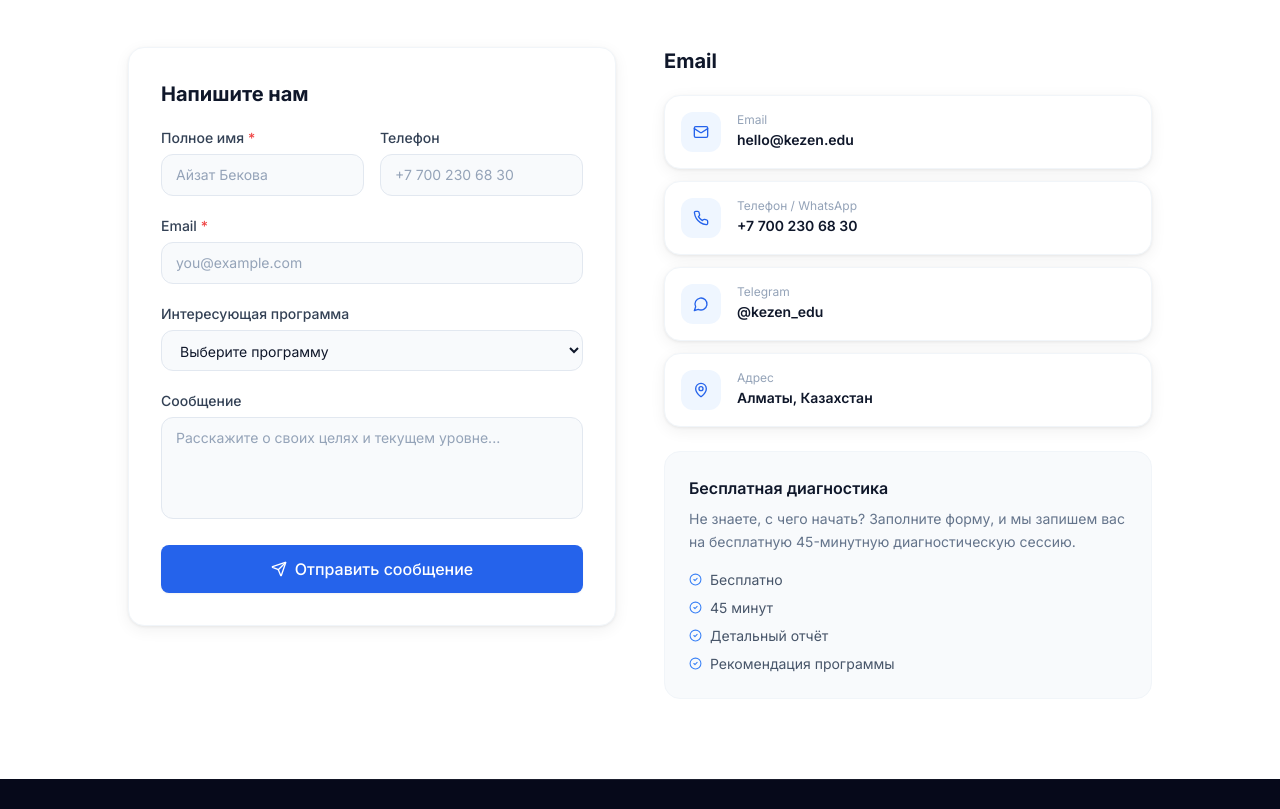
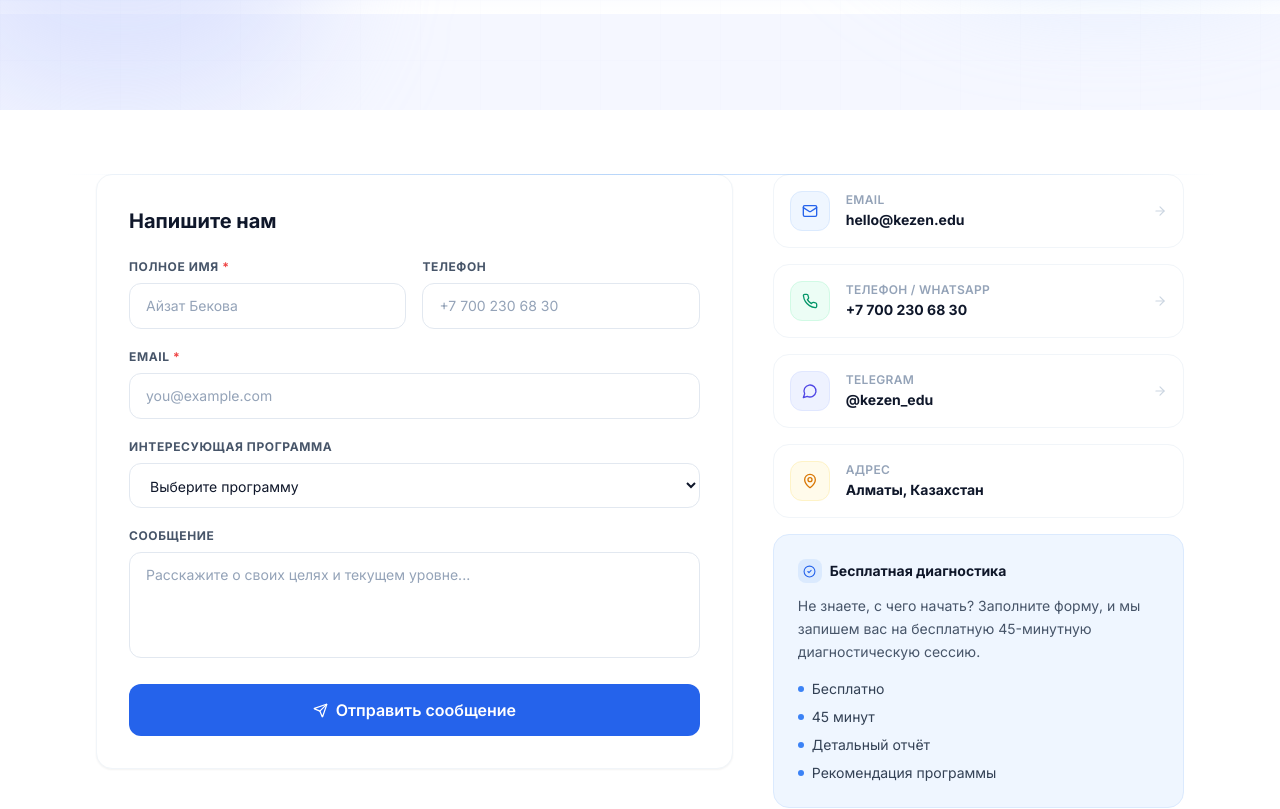
Before and after one commit to Clid2/kezeneducation, a Next.js app: page /contact in a window 1280 px wide. Shown: the part 440-1249 px from the top of the page. Built offline with nearby package versions, Linux system fonts and the light colour scheme.

Commit message:
fix lead supabase

```diff
--- a/app/about/AboutPageClient.tsx
+++ b/app/about/AboutPageClient.tsx
@@ -62,7 +62,6 @@ export default function AboutPageClient() {
                 transition={{ duration: 0.4, delay: 0.4 + i * 0.08 }}
                 className="bg-white/60 dark:bg-white/5 border border-slate-200/60 dark:border-white/10 rounded-2xl p-5 text-left"
               >
-                <div className="text-2xl mb-3">{v.icon}</div>
                 <div className="font-bold text-slate-900 dark:text-white text-sm mb-1.5">{v.title}</div>
                 <div className="text-xs text-slate-600 dark:text-slate-400 leading-relaxed">{v.desc}</div>
               </motion.div>
@@ -121,7 +120,7 @@ export default function AboutPageClient() {
             <p className="text-slate-600 dark:text-slate-300 text-lg max-w-xl">{a.whySubtitle}</p>
           </motion.div>
           <div className="grid grid-cols-1 md:grid-cols-2 lg:grid-cols-4 gap-5">
-            {(a.whyFeatures ?? []).map((f, i) => {
+            {(a.features ?? []).map((f, i) => {
               const color = featureColors[i % 4];
               const c = colorMap[color];
               const Icon = featureIcons[i % 4];
--- a/app/contact/ContactPageClient.tsx
+++ b/app/contact/ContactPageClient.tsx
@@ -1,17 +1,15 @@
 "use client";
 
-import React from "react";
-import { useState } from "react";
+import React, { useState } from "react";
 import { motion } from "framer-motion";
 import {
-  Mail, Phone, MapPin, MessageCircle, Send, CheckCircle2, AlertCircle,
+  Mail, Phone, MapPin, MessageCircle, Send, CheckCircle2, AlertCircle, ArrowRight,
 } from "lucide-react";
 import Badge from "@/components/ui/Badge";
-import Button from "@/components/ui/Button";
 import { useI18n } from "@/lib/i18n-context";
 
 const inputBase =
-  "w-full px-3.5 py-2.5 text-sm bg-slate-50 dark:bg-slate-800/80 border border-slate-200 dark:border-slate-600 rounded-xl text-slate-900 dark:text-white placeholder-slate-400 dark:placeholder-slate-500 focus:outline-none focus:ring-2 focus:ring-blue-500/20 focus:border-blue-400 dark:focus:border-blue-500 transition-all";
+  "w-full px-4 py-3 text-sm bg-white dark:bg-white/5 border border-slate-200 dark:border-white/10 rounded-xl text-slate-900 dark:text-white placeholder-slate-400 dark:placeholder-slate-500 focus:outline-none focus:ring-2 focus:ring-blue-500/20 focus:border-blue-400 dark:focus:border-blue-500/60 transition-all duration-200";
 
 export default function ContactPageClient() {
   const { t, locale } = useI18n();
@@ -20,13 +18,7 @@ export default function ContactPageClient() {
   const [submitted, setSubmitted] = useState(false);
   const [loading, setLoading] = useState(false);
   const [serverError, setServerError] = useState<string | null>(null);
-  const [form, setForm] = useState({
-    name: "",
-    email: "",
-    phone: "",
-    program: "",
-    message: "",
-  });
+  const [form, setForm] = useState({ name: "", email: "", phone: "", program: "", message: "" });
 
   const handleSubmit = async (e: React.FormEvent) => {
     e.preventDefault();
@@ -39,11 +31,8 @@ export default function ContactPageClient() {
         body: JSON.stringify({ ...form, locale }),
       });
       const data = await res.json();
-      if (data.success) {
-        setSubmitted(true);
-      } else {
-        setServerError(Array.isArray(data.errors) ? data.errors.join(" ") : c.errorMsg);
-      }
+      if (data.success) setSubmitted(true);
+      else setServerError(Array.isArray(data.errors) ? data.errors.join(" ") : c.errorMsg);
     } catch {
       setServerError(c.errorMsg);
     } finally {
@@ -52,72 +41,99 @@ export default function ContactPageClient() {
   };
 
   const contactItems = [
-    { icon: Mail, label: c.emailInfo, value: "hello@kezen.edu", href: "mailto:hello@kezen.edu" },
-    { icon: Phone, label: c.phoneInfo, value: "+7 700 230 68 30", href: "tel:+77002306830" },
-    { icon: MessageCircle, label: c.telegramInfo, value: c.telegram, href: "https://t.me/kezen_edu" },
-    { icon: MapPin, label: c.locationInfo, value: c.location, href: "#" },
+    { icon: Mail,          label: c.emailInfo,    value: "hello@kezen.edu",  href: "mailto:hello@kezen.edu", color: "blue" },
+    { icon: Phone,         label: c.phoneInfo,    value: "+7 700 230 68 30", href: "tel:+77002306830",        color: "emerald" },
+    { icon: MessageCircle, label: c.telegramInfo, value: c.telegram,          href: "https://t.me/kezen_edu", color: "indigo" },
+    { icon: MapPin,        label: c.locationInfo, value: c.location,          href: "#",                      color: "amber" },
   ];
 
+  const iconColors: Record<string, string> = {
+    blue:    "bg-blue-50 dark:bg-blue-500/10 text-blue-600 dark:text-blue-400 border-blue-100 dark:border-blue-500/20 group-hover:bg-blue-100 dark:group-hover:bg-blue-500/20",
+    emerald: "bg-emerald-50 dark:bg-emerald-500/10 text-emerald-600 dark:text-emerald-400 border-emerald-100 dark:border-emerald-500/20 group-hover:bg-emerald-100 dark:group-hover:bg-emerald-500/20",
+    indigo:  "bg-indigo-50 dark:bg-indigo-500/10 text-indigo-600 dark:text-indigo-400 border-indigo-100 dark:border-indigo-500/20 group-hover:bg-indigo-100 dark:group-hover:bg-indigo-500/20",
+    amber:   "bg-amber-50 dark:bg-amber-500/10 text-amber-600 dark:text-amber-400 border-amber-100 dark:border-amber-500/20 group-hover:bg-amber-100 dark:group-hover:bg-amber-500/20",
+  };
+
   return (
-    <div className="pt-20 bg-white dark:bg-slate-900 min-h-screen">
-      {/* Hero */}
-      <section className="py-20 bg-slate-50 dark:bg-slate-800/50 relative overflow-hidden">
-        <div className="absolute inset-0 bg-grid opacity-40 pointer-events-none" />
-        <div className="relative max-w-7xl mx-auto px-4 sm:px-6 lg:px-8 text-center">
+    <div className="pt-20 bg-white dark:bg-[#06091a] min-h-screen">
+
+      {/* ── HERO ── */}
+      <section className="relative py-24 overflow-hidden bg-[#f5f7ff] dark:bg-[#06091a]">
+        <div className="absolute -top-20 -right-20 w-[500px] h-[400px] rounded-full bg-blue-200/60 blur-3xl pointer-events-none dark:hidden" />
+        <div className="absolute bottom-0 -left-20 w-[400px] h-[300px] rounded-full bg-indigo-200/50 blur-3xl pointer-events-none dark:hidden" />
+        <div className="absolute -top-40 right-0 w-[500px] h-[350px] rounded-full bg-blue-500/12 blur-3xl pointer-events-none hidden dark:block" />
+        <div className="absolute bottom-0 left-0 w-[400px] h-[300px] rounded-full bg-indigo-500/8 blur-3xl pointer-events-none hidden dark:block" />
+        <div className="absolute inset-0 bg-grid opacity-20 dark:opacity-10 pointer-events-none" />
+
+        <div className="relative max-w-3xl mx-auto px-4 sm:px-6 lg:px-8 text-center">
           <motion.div initial={{ opacity: 0, y: 16 }} animate={{ opacity: 1, y: 0 }} transition={{ duration: 0.5 }}>
-            <Badge variant="blue" className="mb-5">{c.badge}</Badge>
+            <Badge variant="blue" className="mb-6 text-sm px-5 py-2">{c.badge}</Badge>
           </motion.div>
           <motion.h1
             initial={{ opacity: 0, y: 20 }} animate={{ opacity: 1, y: 0 }}
             transition={{ duration: 0.6, delay: 0.1 }}
-            className="text-4xl md:text-5xl font-bold text-navy-950 dark:text-white tracking-tight mb-4"
+            className="text-4xl md:text-5xl lg:text-6xl font-bold text-slate-900 dark:text-white tracking-tight mb-5 leading-[1.08]"
           >
             {c.title}
           </motion.h1>
           <motion.p
             initial={{ opacity: 0, y: 16 }} animate={{ opacity: 1, y: 0 }}
             transition={{ duration: 0.5, delay: 0.2 }}
-            className="text-lg text-slate-500 dark:text-slate-400 max-w-xl mx-auto"
+            className="text-lg text-slate-600 dark:text-slate-300 max-w-xl mx-auto"
           >
             {c.subtitle}
           </motion.p>
         </div>
+        <div className="h-12 bg-gradient-to-b from-transparent to-white dark:to-[#06091a] pointer-events-none mt-8" />
       </section>
 
-      {/* Form + info */}
-      <section className="py-20 bg-white dark:bg-slate-900">
-        <div className="max-w-7xl mx-auto px-4 sm:px-6 lg:px-8">
-          <div className="grid md:grid-cols-2 gap-12 max-w-5xl mx-auto">
+      {/* ── FORM + INFO ── */}
+      <section className="relative py-16 bg-white dark:bg-[#06091a] overflow-hidden">
+        <div className="absolute top-0 right-0 w-[400px] h-[300px] bg-blue-400/4 dark:bg-blue-500/6 blur-3xl pointer-events-none" />
+        <div className="absolute bottom-0 left-0 w-[350px] h-[250px] bg-indigo-400/4 dark:bg-indigo-500/5 blur-3xl pointer-events-none" />
 
-            {/* Form */}
-            <motion.div initial={{ opacity: 0, x: -24 }} animate={{ opacity: 1, x: 0 }} transition={{ duration: 0.5 }}>
+        <div className="relative max-w-6xl mx-auto px-4 sm:px-6 lg:px-8">
+          <div className="grid lg:grid-cols-5 gap-10 items-start">
+
+            {/* ── FORM ── */}
+            <motion.div
+              initial={{ opacity: 0, x: -24 }} animate={{ opacity: 1, x: 0 }}
+              transition={{ duration: 0.55 }}
+              className="lg:col-span-3"
+            >
               {submitted ? (
                 <motion.div
                   initial={{ opacity: 0, scale: 0.96 }} animate={{ opacity: 1, scale: 1 }}
                   transition={{ duration: 0.4 }}
-                  className="bg-emerald-50 dark:bg-emerald-900/20 border border-emerald-100 dark:border-emerald-800 rounded-2xl p-10 text-center"
+                  className="bg-emerald-50 dark:bg-[#0d1424] border border-emerald-200 dark:border-emerald-500/25 rounded-2xl p-12 text-center"
                 >
-                  <div className="w-16 h-16 rounded-full bg-emerald-100 dark:bg-emerald-800/40 flex items-center justify-center mx-auto mb-4">
+                  <div className="w-16 h-16 rounded-full bg-emerald-100 dark:bg-emerald-500/15 flex items-center justify-center mx-auto mb-5">
                     <CheckCircle2 size={28} className="text-emerald-600 dark:text-emerald-400" />
                   </div>
-                  <h3 className="text-xl font-bold text-navy-950 dark:text-white mb-2">{c.successTitle}</h3>
-                  <p className="text-slate-500 dark:text-slate-400">{c.successDesc}</p>
+                  <h3 className="text-xl font-bold text-slate-900 dark:text-white mb-2">{c.successTitle}</h3>
+                  <p className="text-slate-600 dark:text-slate-300">{c.successDesc}</p>
                 </motion.div>
               ) : (
-                <form onSubmit={handleSubmit} className="bg-white dark:bg-slate-800 rounded-2xl border border-slate-100 dark:border-slate-700 shadow-card dark:shadow-none p-8 space-y-5">
-                  <h2 className="text-xl font-bold text-navy-950 dark:text-white mb-2">{c.formTitle}</h2>
+                <div className="bg-white dark:bg-[#0d1424] rounded-2xl border border-slate-100 dark:border-white/10 shadow-sm p-8">
+                  {/* top accent */}
+                  <div className="absolute top-0 inset-x-0 h-px bg-gradient-to-r from-transparent via-blue-400/40 to-transparent rounded-t-2xl" />
 
+                  <h2 className="text-xl font-bold text-slate-900 dark:text-white mb-6">{c.formTitle}</h2>
+
+                  <form onSubmit={handleSubmit} className="space-y-5">
                     <div className="grid grid-cols-1 sm:grid-cols-2 gap-4">
                       <div>
-                      <label className="block text-sm font-medium text-slate-700 dark:text-slate-300 mb-1.5">
-                        {c.nameLabel} <span className="text-red-500">*</span>
+                        <label className="block text-xs font-bold text-slate-600 dark:text-slate-400 uppercase tracking-wider mb-2">
+                          {c.nameLabel} <span className="text-red-500 normal-case">*</span>
                         </label>
                         <input type="text" required value={form.name}
                           onChange={(e) => setForm({ ...form, name: e.target.value })}
                           className={inputBase} placeholder={c.namePlaceholder} />
                       </div>
                       <div>
-                      <label className="block text-sm font-medium text-slate-700 dark:text-slate-300 mb-1.5">{c.phoneLabel}</label>
+                        <label className="block text-xs font-bold text-slate-600 dark:text-slate-400 uppercase tracking-wider mb-2">
+                          {c.phoneLabel}
+                        </label>
                         <input type="tel" value={form.phone}
                           onChange={(e) => setForm({ ...form, phone: e.target.value })}
                           className={inputBase} placeholder={c.phonePlaceholder} />
@@ -125,8 +141,8 @@ export default function ContactPageClient() {
                     </div>
 
                     <div>
-                    <label className="block text-sm font-medium text-slate-700 dark:text-slate-300 mb-1.5">
-                      {c.emailLabel} <span className="text-red-500">*</span>
+                      <label className="block text-xs font-bold text-slate-600 dark:text-slate-400 uppercase tracking-wider mb-2">
+                        {c.emailLabel} <span className="text-red-500 normal-case">*</span>
                       </label>
                       <input type="email" required value={form.email}
                         onChange={(e) => setForm({ ...form, email: e.target.value })}
@@ -134,10 +150,12 @@ export default function ContactPageClient() {
                     </div>
 
                     <div>
-                    <label className="block text-sm font-medium text-slate-700 dark:text-slate-300 mb-1.5">{c.programLabel}</label>
+                      <label className="block text-xs font-bold text-slate-600 dark:text-slate-400 uppercase tracking-wider mb-2">
+                        {c.programLabel}
+                      </label>
                       <select value={form.program}
                         onChange={(e) => setForm({ ...form, program: e.target.value })}
-                      className={inputBase}>
+                        className={`${inputBase} cursor-pointer`}>
                         <option value="">{c.programPlaceholder}</option>
                         {c.programOptions.map((opt) => (
                           <option key={opt.value} value={opt.value}>{opt.label}</option>
@@ -146,72 +164,102 @@ export default function ContactPageClient() {
                     </div>
 
                     <div>
-                    <label className="block text-sm font-medium text-slate-700 dark:text-slate-300 mb-1.5">{c.messageLabel}</label>
+                      <label className="block text-xs font-bold text-slate-600 dark:text-slate-400 uppercase tracking-wider mb-2">
+                        {c.messageLabel}
+                      </label>
                       <textarea rows={4} value={form.message}
                         onChange={(e) => setForm({ ...form, message: e.target.value })}
                         className={`${inputBase} resize-none`} placeholder={c.messagePlaceholder} />
                     </div>
 
                     {serverError && (
-                    <div className="flex items-start gap-2.5 bg-red-50 dark:bg-red-900/20 border border-red-100 dark:border-red-800 rounded-xl px-4 py-3">
+                      <div className="flex items-start gap-2.5 bg-red-50 dark:bg-red-500/10 border border-red-100 dark:border-red-500/20 rounded-xl px-4 py-3">
                         <AlertCircle size={15} className="text-red-500 flex-shrink-0 mt-0.5" />
                         <p className="text-sm text-red-600 dark:text-red-400">{serverError}</p>
                       </div>
                     )}
 
-                  <Button type="submit" variant="primary" size="lg" className="w-full" disabled={loading}>
+                    <button
+                      type="submit"
+                      disabled={loading}
+                      className="w-full flex items-center justify-center gap-2 bg-blue-600 hover:bg-blue-500 disabled:opacity-60 text-white font-semibold px-6 py-3.5 rounded-xl transition-colors duration-200 group"
+                    >
                       {loading ? (
-                      <span className="inline-flex items-center gap-2">
+                        <>
                           <svg className="animate-spin h-4 w-4" viewBox="0 0 24 24" fill="none">
                             <circle className="opacity-25" cx="12" cy="12" r="10" stroke="currentColor" strokeWidth="4" />
                             <path className="opacity-75" fill="currentColor" d="M4 12a8 8 0 018-8V0C5.373 0 0 5.373 0 12h4z" />
                           </svg>
                           {c.submit}...
-                      </span>
+                        </>
                       ) : (
-                      <><Send size={16} />{c.submit}</>
+                        <>
+                          <Send size={15} />
+                          {c.submit}
+                        </>
                       )}
-                  </Button>
+                    </button>
                   </form>
+                </div>
               )}
             </motion.div>
 
-            {/* Info */}
-            <motion.div initial={{ opacity: 0, x: 24 }} animate={{ opacity: 1, x: 0 }} transition={{ duration: 0.5 }} className="space-y-6">
-              <div>
-                <h3 className="text-xl font-bold text-navy-950 dark:text-white mb-5">{c.emailInfo}</h3>
-                <div className="space-y-3">
-                  {contactItems.map(({ icon: Icon, label, value, href }) => (
-                    <a key={label} href={href}
+            {/* ── INFO ── */}
+            <motion.div
+              initial={{ opacity: 0, x: 24 }} animate={{ opacity: 1, x: 0 }}
+              transition={{ duration: 0.55, delay: 0.1 }}
+              className="lg:col-span-2 space-y-4"
+            >
+              {/* Contact cards */}
+              {contactItems.map(({ icon: Icon, label, value, href, color }, i) => (
+                <motion.a
+                  key={label}
+                  href={href}
                   target={href.startsWith("http") ? "_blank" : undefined}
                   rel={href.startsWith("http") ? "noopener noreferrer" : undefined}
-                      className="flex items-start gap-4 p-4 bg-white dark:bg-slate-800 rounded-2xl border border-slate-100 dark:border-slate-700 shadow-card dark:shadow-none hover:shadow-card-hover transition-all duration-300 group"
+                  initial={{ opacity: 0, y: 12 }}
+                  animate={{ opacity: 1, y: 0 }}
+                  transition={{ duration: 0.4, delay: 0.2 + i * 0.07 }}
+                  className="flex items-center gap-4 p-4 bg-white dark:bg-[#0d1424] rounded-2xl border border-slate-100 dark:border-white/10 hover:border-blue-200 dark:hover:border-blue-500/30 hover:shadow-md transition-all duration-200 group"
                 >
-                      <div className="w-10 h-10 rounded-xl bg-blue-50 dark:bg-blue-900/30 flex items-center justify-center flex-shrink-0 group-hover:bg-blue-100 dark:group-hover:bg-blue-900/50 transition-colors">
-                        <Icon size={16} className="text-blue-600 dark:text-blue-400" />
+                  <div className={`w-10 h-10 rounded-xl border flex items-center justify-center flex-shrink-0 transition-colors ${iconColors[color]}`}>
+                    <Icon size={16} />
                   </div>
                   <div>
-                        <div className="text-xs text-slate-400 dark:text-slate-500">{label}</div>
-                        <div className="text-sm font-semibold text-navy-950 dark:text-white mt-0.5">{value}</div>
+                    <div className="text-xs font-semibold text-slate-400 dark:text-slate-500 uppercase tracking-wide">{label}</div>
+                    <div className="text-sm font-bold text-slate-900 dark:text-white mt-0.5">{value}</div>
                   </div>
-                    </a>
+                  {href !== "#" && (
+                    <ArrowRight size={14} className="ml-auto text-slate-300 dark:text-slate-600 group-hover:text-blue-500 dark:group-hover:text-blue-400 group-hover:translate-x-0.5 transition-all" />
+                  )}
+                </motion.a>
               ))}
+
+              {/* Diagnostic info */}
+              <motion.div
+                initial={{ opacity: 0, y: 12 }}
+                animate={{ opacity: 1, y: 0 }}
+                transition={{ duration: 0.4, delay: 0.5 }}
+                className="bg-blue-50 dark:bg-[#0d1424] rounded-2xl border border-blue-100 dark:border-blue-500/20 p-6 mt-2"
+              >
+                <div className="flex items-center gap-2 mb-3">
+                  <div className="w-6 h-6 rounded-lg bg-blue-100 dark:bg-blue-500/20 flex items-center justify-center">
+                    <CheckCircle2 size={13} className="text-blue-600 dark:text-blue-400" />
                   </div>
+                  <h4 className="font-bold text-slate-900 dark:text-white text-sm">{c.diagnosticTitle}</h4>
                 </div>
-
-              <div className="bg-slate-50 dark:bg-slate-800 rounded-2xl p-6 border border-slate-100 dark:border-slate-700">
-                <h4 className="font-semibold text-navy-950 dark:text-white mb-2">{c.diagnosticTitle}</h4>
-                <p className="text-sm text-slate-500 dark:text-slate-400 leading-relaxed mb-4">{c.diagnosticDesc}</p>
+                <p className="text-sm text-slate-600 dark:text-slate-300 leading-relaxed mb-4">{c.diagnosticDesc}</p>
                 <div className="space-y-2">
                   {c.diagnosticFeatures.map((item) => (
-                    <div key={item} className="flex items-center gap-2 text-sm text-slate-600 dark:text-slate-300">
-                      <CheckCircle2 size={13} className="text-blue-500 dark:text-blue-400 flex-shrink-0" />
+                    <div key={item} className="flex items-center gap-2 text-sm text-slate-700 dark:text-slate-300">
+                      <div className="w-1.5 h-1.5 rounded-full bg-blue-500 flex-shrink-0" />
                       {item}
                     </div>
                   ))}
                 </div>
-              </div>
               </motion.div>
+            </motion.div>
+
           </div>
         </div>
       </section>
```
Also changed, not shown: app/api/leads/route.ts (+34 -34 lines). Lines whose indentation alone changed are shown as unchanged.
